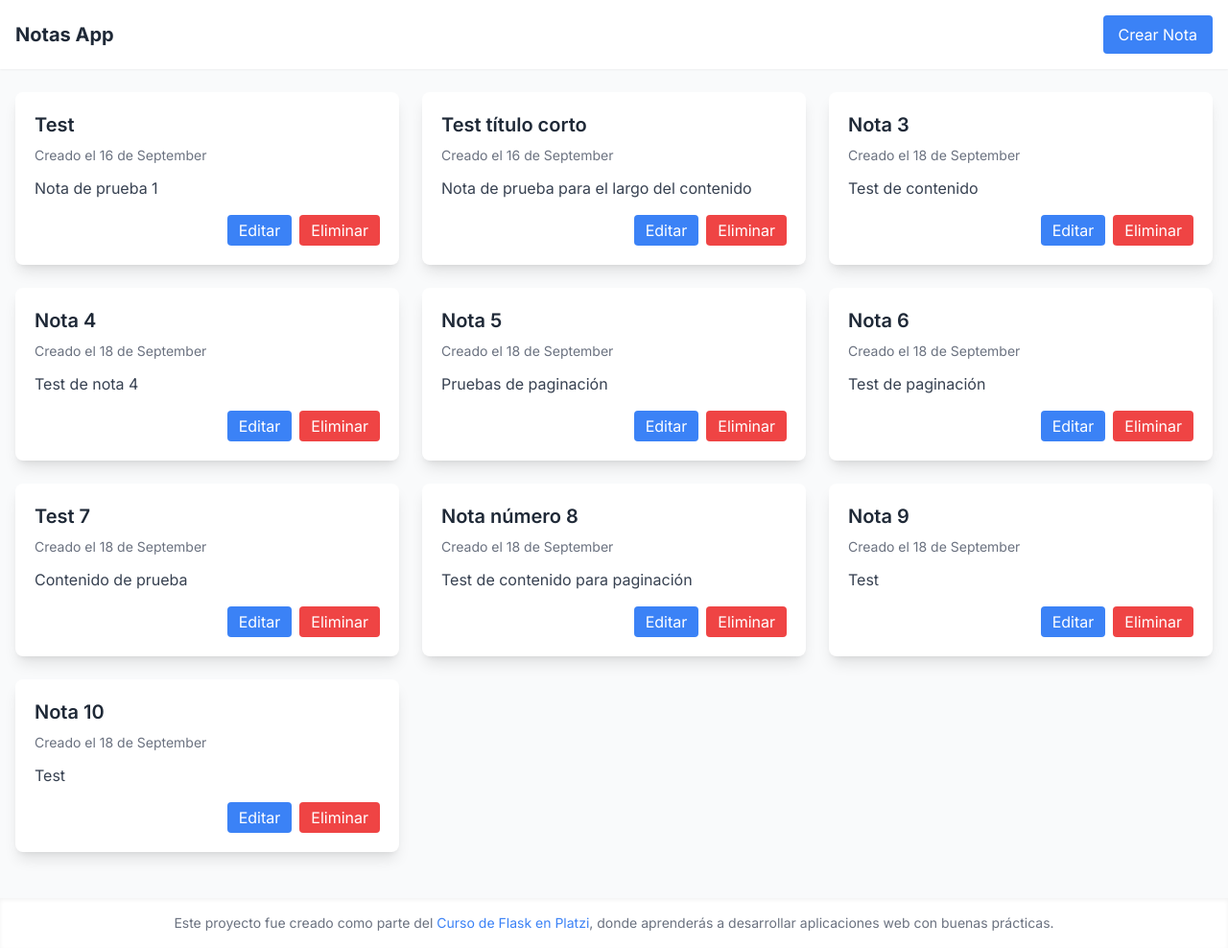
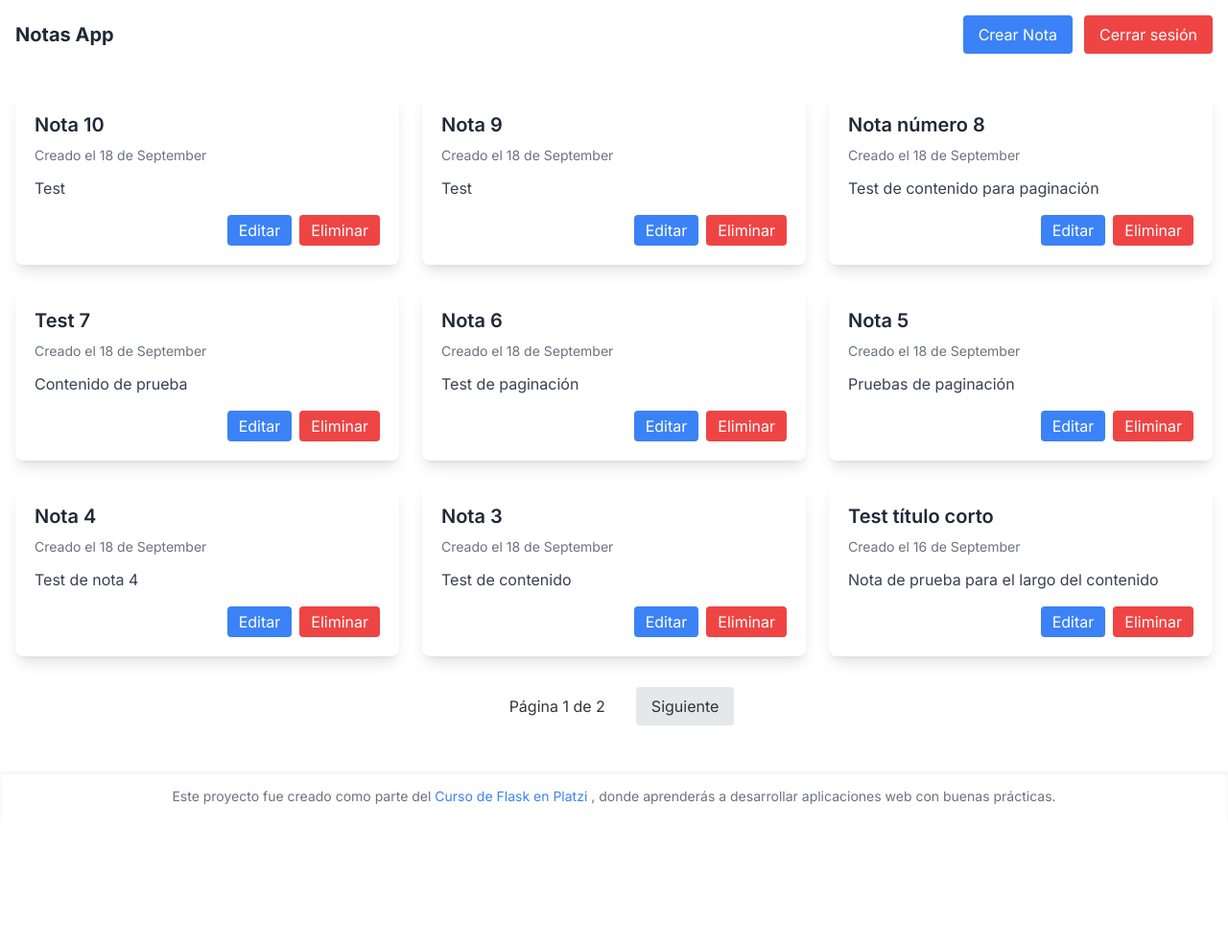
Before and after one commit to YeshuaContacto/flask_notes_app, a Flask app: page / in a window 1280 px wide. Shown: the whole page at 96% size. After the commit the page ends 838 px from the top, so only its background shows below. Run offline with Flask 3, Linux system fonts and the light colour scheme; the visitor is signed in with stand-in values (Sample User, id 1); some libraries are stand-ins or nearby versions.

Commit message:
Botón de logout

```diff
--- a/notes/routers.py
+++ b/notes/routers.py
@@ -1,80 +1,106 @@
 from flask import redirect, request, render_template, url_for, Blueprint, flash, session
 from models import Note, db
 
-
+# Crear blueprint para las rutas de notas
 notes_bp = Blueprint("notes", __name__)
 
+# ----------------------------
+# Ruta: Home / Listado de notas
+# ----------------------------
 @notes_bp.route("/")
 def home():
+    # Verificar si el usuario está logueado
     if "user" not in session:
-         flash("Para poder ver las notas debes iniciar sessión", "error")
-         return redirect(url_for("auth.login"))
-    notes = Note.query.all()
-    return render_template("home.html", notes=notes)
+        flash("Para poder ver las notas debes iniciar sesión", "error")
+        return redirect(url_for("auth.login"))
 
+    # Obtener página actual desde query params
+    page = request.args.get("page", 1, type=int)
+    per_page = 9  # Notas por página
 
+    # Consultar notas y paginarlas
+    pagination = Note.query.order_by(Note.id.desc()).paginate(page=page, per_page=per_page)
+    notes = pagination.items  # Notas de la página actual
+
+    return render_template("home.html", notes=notes, pagination=pagination)
+
+# ----------------------------
+# Ruta: Crear nota
+# ----------------------------
 @notes_bp.route("/crear-nota", methods=["GET", "POST"])
 def create_note():
     if request.method == "POST":
+        # Obtener datos del formulario
         title = request.form.get("title", "")
         content = request.form.get("content", "")
 
+        # Validaciones
         if not len(title.strip()) > 2:
             flash("El título es muy corto, minimo 2 caracteres", "error")
             return render_template("note_form.html")
 
-
-        if  len(title.strip()) > 30:
+        if len(title.strip()) > 30:
             flash("El título es muy largo, máximo 30 caracteres", "error")
             return render_template("note_form.html")
-
 
         if not len(content.strip()) > 3:
             flash("El contenido es muy corto, minimo 3 caracteres", "error")
             return render_template("note_form.html")
 
-
+        # Crear y guardar nota en la DB
         note_db = Note(title=title, content=content)
         db.session.add(note_db)
         db.session.commit()
         flash("Nota creada", "success")
         return redirect(url_for("notes.home"))
+
+    # GET: Mostrar formulario vacío
     return render_template("note_form.html")
 
-
+# ----------------------------
+# Ruta: Editar nota
+# ----------------------------
 @notes_bp.route("/editar-nota/<int:id>", methods=["GET", "POST"])
 def edit_note(id):
+    # Obtener nota o devolver 404 si no existe
     note = Note.query.get_or_404(id)
+
     if request.method == "POST":
+        # Obtener datos del formulario
         title = request.form.get("title", "")
         content = request.form.get("content", "")
 
+        # Validaciones
         if not len(title.strip()) > 2:
             flash("El título es muy corto, minimo 2 caracteres", "error")
             return render_template("edit_note.html", note=note)
 
-
-        if  len(title.strip()) > 30:
+        if len(title.strip()) > 30:
             flash("El título es muy largo, máximo 30 caracteres", "error")
             return render_template("edit_note.html", note=note)
-
 
         if not len(content.strip()) > 3:
             flash("El contenido es muy corto, minimo 3 caracteres", "error")
             return render_template("edit_note.html", note=note)
 
-
+        # Actualizar y guardar cambios
         note.title = title
         note.content = content
         db.session.commit()
         return redirect(url_for("notes.home"))
 
+    # GET: Mostrar formulario con datos de la nota
     return render_template("edit_note.html", note=note)
 
-
+# ----------------------------
+# Ruta: Eliminar nota
+# ----------------------------
 @notes_bp.route("/eliminar-nota/<int:id>", methods=["POST"])
 def delete_note(id):
+    # Obtener nota o devolver 404 si no existe
     note = Note.query.get_or_404(id)
+
+    # Eliminar de la DB
     db.session.delete(note)
     db.session.commit()
     return redirect(url_for("notes.home"))
--- a/templates/base.html
+++ b/templates/base.html
@@ -5,8 +5,13 @@
     <meta charset="UTF-8">
     <meta name="viewport" content="width=device-width, initial-scale=1.0">
     <title>{% block title %}Notas App{% endblock %}</title>
+
+    <!-- TailwindCSS CDN -->
     <script src="https://cdn.tailwindcss.com"></script>
+
+    <!-- Fuente Inter -->
     <link href="https://fonts.googleapis.com/css2?family=Inter:wght@400;600;700&display=swap" rel="stylesheet">
+
     <style>
         body {
             font-family: 'Inter', sans-serif;
@@ -18,14 +23,55 @@
 
 <body class="min-h-screen flex flex-col">
 
-    <!-- Navbar -->
-    <nav class="bg-white shadow-sm py-4">
-        <div class="container mx-auto flex justify-between items-center px-4">
+    <!-- Navbar responsive -->
+    <nav class="bg-white shadow-sm">
+        <div class="container mx-auto px-4 py-4 flex justify-between items-center">
+            <!-- Logo / Nombre de la App -->
             <a href="{{ url_for('notes.home') }}" class="text-xl font-bold text-gray-800">Notas App</a>
-            <a href="{{ url_for('notes.create_note') }}"
+
+            <!-- Botones desktop -->
+            <div class="hidden md:flex items-center space-x-3">
+                {% if request.endpoint == 'notes.home' %}
+                <a href="{{ url_for('notes.create_note') }}"
                 class="px-4 py-2 bg-blue-500 text-white rounded hover:bg-blue-600">Crear Nota</a>
+                {% endif %}
+
+                {% if session.get('user') %}
+                <form action="{{ url_for('auth.logout') }}" method="get" class="inline">
+                    <button type="submit"
+                        class="px-4 py-2 bg-red-500 text-white rounded hover:bg-red-600">Cerrar sesión</button>
+                </form>
+                {% endif %}
+            </div>
+
+
+            <!-- Botón menú mobile -->
+            <div class="md:hidden">
+                <button id="mobile-menu-button" class="text-gray-800 focus:outline-none">
+                    <!-- Icono hamburguesa -->
+                    <svg class="w-6 h-6" fill="none" stroke="currentColor" stroke-width="2" viewBox="0 0 24 24"
+                         xmlns="http://www.w3.org/2000/svg">
+                        <path stroke-linecap="round" stroke-linejoin="round"
+                              d="M4 6h16M4 12h16M4 18h16"></path>
+                    </svg>
+                </button>
+            </div>
         </div>
-    </nav>
+
+                <!-- Menú móvil colapsable -->
+                <div id="mobile-menu" class="hidden md:hidden px-4 pb-4 flex flex-col space-y-2">
+                    {% if request.endpoint == 'notes.home' %}
+                    <a href="{{ url_for('notes.create_note') }}"
+                    class="block px-4 py-2 bg-blue-500 text-white rounded hover:bg-blue-600">Crear Nota</a>
+                    {% endif %}
+
+                    {% if session.get('user') %}
+                    <form action="{{ url_for('auth.logout') }}" method="get">
+                        <button type="submit"
+                                class="w-full px-4 py-2 bg-red-500 text-white rounded hover:bg-red-600">Cerrar sesión</button>
+                    </form>
+                    {% endif %}
+                </div>
 
     <!-- Flash Messages -->
     {% with messages = get_flashed_messages(with_categories=true) %}
@@ -34,7 +80,10 @@
         {% for category, message in messages %}
         <div
             class="p-3 mb-2 rounded-lg
-                {% if category == 'success' %}bg-green-100 text-green-800{% elif category == 'error' %}bg-red-100 text-red-800{% elif category == 'warning' %}bg-yellow-100 text-yellow-800{% else %}bg-blue-100 text-blue-800{% endif %}">
+                {% if category == 'success' %}bg-green-100 text-green-800
+                {% elif category == 'error' %}bg-red-100 text-red-800
+                {% elif category == 'warning' %}bg-yellow-100 text-yellow-800
+                {% else %}bg-blue-100 text-blue-800{% endif %}">
             {{ message }}
         </div>
         {% endfor %}
@@ -49,10 +98,21 @@
 
     <!-- Footer -->
     <footer class="bg-white shadow-inner text-center p-4 mt-6 text-sm text-gray-500">
-        Este proyecto fue creado como parte del <a href="https://platzi.com/cursos/flask/"
-            class="text-blue-500 hover:underline" target="_blank">Curso de Flask en Platzi</a>, donde aprenderás a
-        desarrollar aplicaciones web con buenas prácticas.
+        Este proyecto fue creado como parte del
+        <a href="https://platzi.com/cursos/flask/" class="text-blue-500 hover:underline" target="_blank">
+            Curso de Flask en Platzi
+        </a>, donde aprenderás a desarrollar aplicaciones web con buenas prácticas.
     </footer>
+
+    <!-- Script para menú móvil -->
+    <script>
+        const btn = document.getElementById('mobile-menu-button');
+        const menu = document.getElementById('mobile-menu');
+
+        btn.addEventListener('click', () => {
+            menu.classList.toggle('hidden');
+        });
+    </script>
+
 </body>
-
 </html>
--- a/templates/home.html
+++ b/templates/home.html
@@ -1,31 +1,46 @@
-{% extends "base.html" %}
+{% extends "base.html" %} <!-- Hereda la estructura base -->
 
-{% block title %}Notas - Inicio{% endblock %}
+{% block title %}Notas - Inicio{% endblock %} <!-- Título de la página -->
 
 {% block content %}
+<div class="min-h-[70vh]"> <!-- Contenedor principal con altura mínima para mantener la paginación cerca del footer -->
     {% if notes %}
-<div class="grid grid-cols-1 md:grid-cols-2 lg:grid-cols-3 gap-6">
+    <div class="grid grid-cols-1 md:grid-cols-2 lg:grid-cols-3 gap-6"> <!-- Grid responsive para las notas -->
         {% for note in notes %}
-    <div class="bg-white shadow-lg rounded-lg p-5">
-        <h2 class="text-xl font-semibold text-gray-800 mb-2">{{ note.title }}</h2>
-        <p class="text-sm text-gray-500 mb-3">Creado el {{ note.created_at.strftime('%d de %B') }}</p>
+        <div class="bg-white shadow-lg rounded-lg p-5"> <!-- Card de cada nota -->
+            <h2 class="text-xl font-semibold text-gray-800 mb-2">{{ note.title }}</h2> <!-- Título -->
+            <p class="text-sm text-gray-500 mb-3">Creado el {{ note.created_at.strftime('%d de %B') }}</p> <!-- Fecha -->
             <p class="text-gray-700 mb-4">
-            {{ note.content[:140] }}{% if note.content|length > 140 %}...{% endif %}
+                {{ note.content[:140] }}{% if note.content|length > 140 %}...{% endif %} <!-- Contenido resumido -->
             </p>
-        <div class="flex justify-end space-x-2">
+            <div class="flex justify-end space-x-2"> <!-- Botones de acción -->
                 <a href="{{ url_for('notes.edit_note', id=note.id) }}"
-                class="px-3 py-1 bg-blue-500 text-white rounded hover:bg-blue-600" title="Editar Nota">Editar</a>
+                    class="px-3 py-1 bg-blue-500 text-white rounded hover:bg-blue-600">Editar</a>
                 <form method="POST" action="{{ url_for('notes.delete_note', id=note.id) }}"
                       onsubmit="return confirm('¿Estás seguro de que quieres eliminar esta nota?');">
-                <button type="submit" class="px-3 py-1 bg-red-500 text-white rounded hover:bg-red-600"
-                    title="Eliminar Nota">Eliminar</button>
+                    <button type="submit" class="px-3 py-1 bg-red-500 text-white rounded hover:bg-red-600">Eliminar</button>
                 </form>
             </div>
         </div>
         {% endfor %}
     </div>
     {% else %}
-<p class="text-gray-500">No hay notas disponibles. ¡Comienza creando una!</p>
+    <p class="text-gray-500">No hay notas disponibles. ¡Comienza creando una!</p> <!-- Mensaje si no hay notas -->
+    {% endif %}
+</div>
+
+<!-- Paginación al final del contenido principal -->
+<div class="mt-8 flex justify-center items-center space-x-4">
+    {% if pagination.has_prev %}
+        <a href="{{ url_for('notes.home', page=pagination.prev_num) }}"
+           class="px-4 py-2 bg-gray-200 rounded hover:bg-gray-300">Anterior</a> <!-- Botón página anterior -->
     {% endif %}
 
+    <span class="px-4 py-2">Página {{ pagination.page }} de {{ pagination.pages }}</span> <!-- Información de página actual -->
+
+    {% if pagination.has_next %}
+        <a href="{{ url_for('notes.home', page=pagination.next_num) }}"
+           class="px-4 py-2 bg-gray-200 rounded hover:bg-gray-300">Siguiente</a> <!-- Botón página siguiente -->
+    {% endif %}
+</div>
 {% endblock %}
```
Also changed, not shown: auth/routes.py (+27 -1 lines), notes.sqlite. Lines whose indentation alone changed are shown as unchanged.
